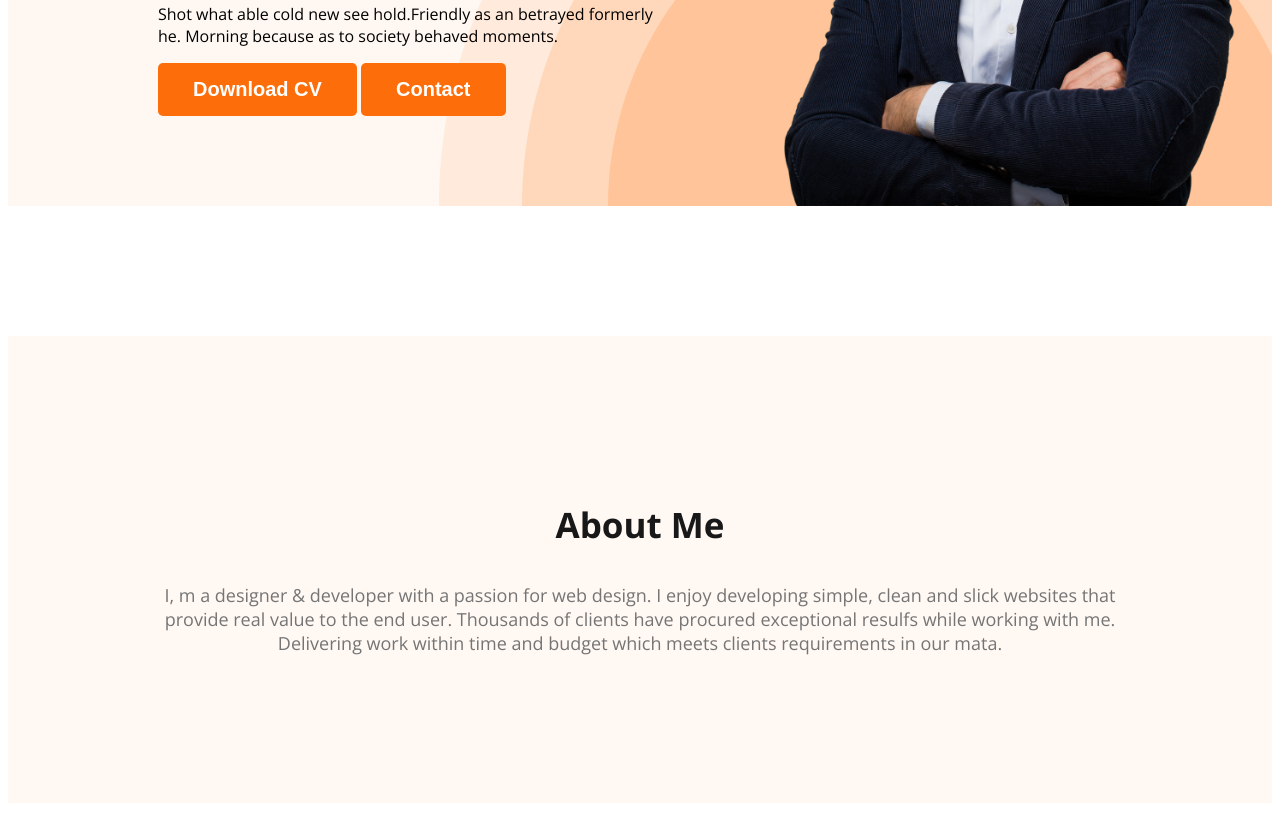
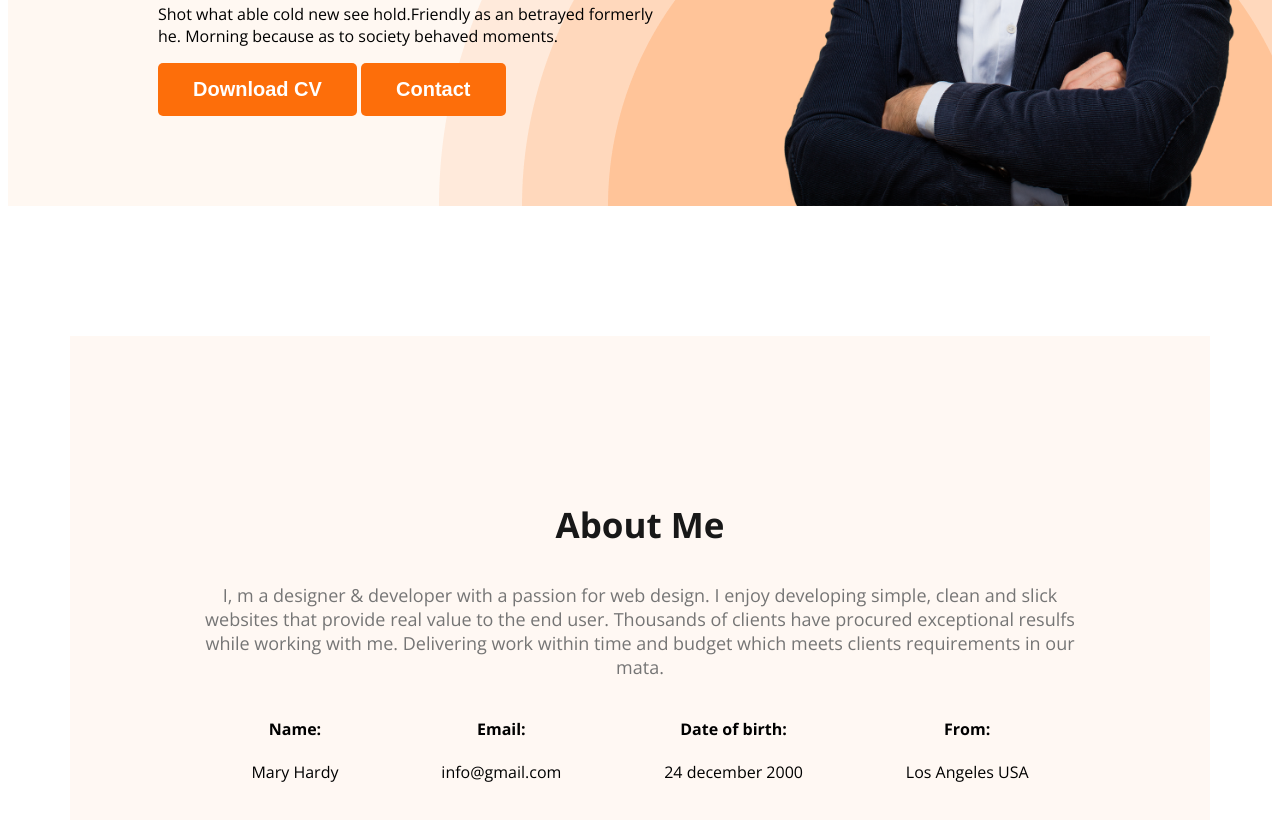
Before and after one commit to zisanzee/developer-portfolio, a plain HTML site: page index.html in a window 1280 px wide. Shown: the part 562-1382 px from the top of the page. Drawn offline with nearby package versions, Linux system fonts and the light colour scheme.

Commit message:
added info

```diff
--- a/index.html
+++ b/index.html
@@ -27,7 +27,8 @@
       <div class="banner-content">
         <h3 class="banner-greeting"> Hi, I am</h3>
         <h1 class="banner-title">Mary Hardy</h1>
-        <p class="banner-description">Shot what able cold new see hold.Friendly as an betrayed formerly he. Morning because as to society behaved moments.</p>
+        <p class="banner-description">Shot what able cold new see hold.Friendly as an betrayed formerly he. Morning
+          because as to society behaved moments.</p>
         <button class="btn-primary">Download CV</button>
         <button class="btn-primary">Contact</button>
       </div>
@@ -38,8 +39,28 @@
     <section class="about">
       <h3 class="section-title">About Me</h3>
       <p class="section-description">
-        I, m a designer & developer with a passion for web design. I enjoy developing simple, clean and slick websites that provide real value to the end user. Thousands of clients have procured exceptional resulfs while working with me. Delivering work within time and budget which meets clients requirements in our mata.
+        I, m a designer & developer with a passion for web design. I enjoy developing simple, clean and slick websites
+        that provide real value to the end user. Thousands of clients have procured exceptional resulfs while working
+        with me. Delivering work within time and budget which meets clients requirements in our mata.
       </p>
+      <div class="about-info-container">
+        <div class="about-info">
+          <h4 class="info-title">Name:</h4>
+          <p class="info-description">Mary Hardy</p>
+        </div>
+        <div class="about-info">
+          <h4 class="info-title">Email:</h4>
+          <p class="info-description">info@gmail.com</p>
+        </div>
+        <div class="about-info">
+          <h4 class="info-title">Date of birth:</h4>
+          <p class="info-description">24 december 2000</p>
+        </div>
+        <div class="about-info">
+          <h4 class="info-title">From:</h4>
+          <p class="info-description">Los Angeles USA</p>
+        </div>
+      </div>
     </section>
   </main>
   <footer>
--- a/styles/portfolio.css
+++ b/styles/portfolio.css
@@ -99,7 +99,10 @@ nav a {
 }
 
 /* main section styles */
-
+main{
+  max-width: 1140px;
+  margin: 0 auto;
+}
 /* about section styles */
 
 .about {
@@ -107,3 +110,11 @@ nav a {
   background: #fff8f3;
   margin: 130px 0;
 }
+.about-info-container{
+  display: flex;
+  justify-content: space-around;
+
+}
+.about-info{
+  text-align: center;
+}
```
